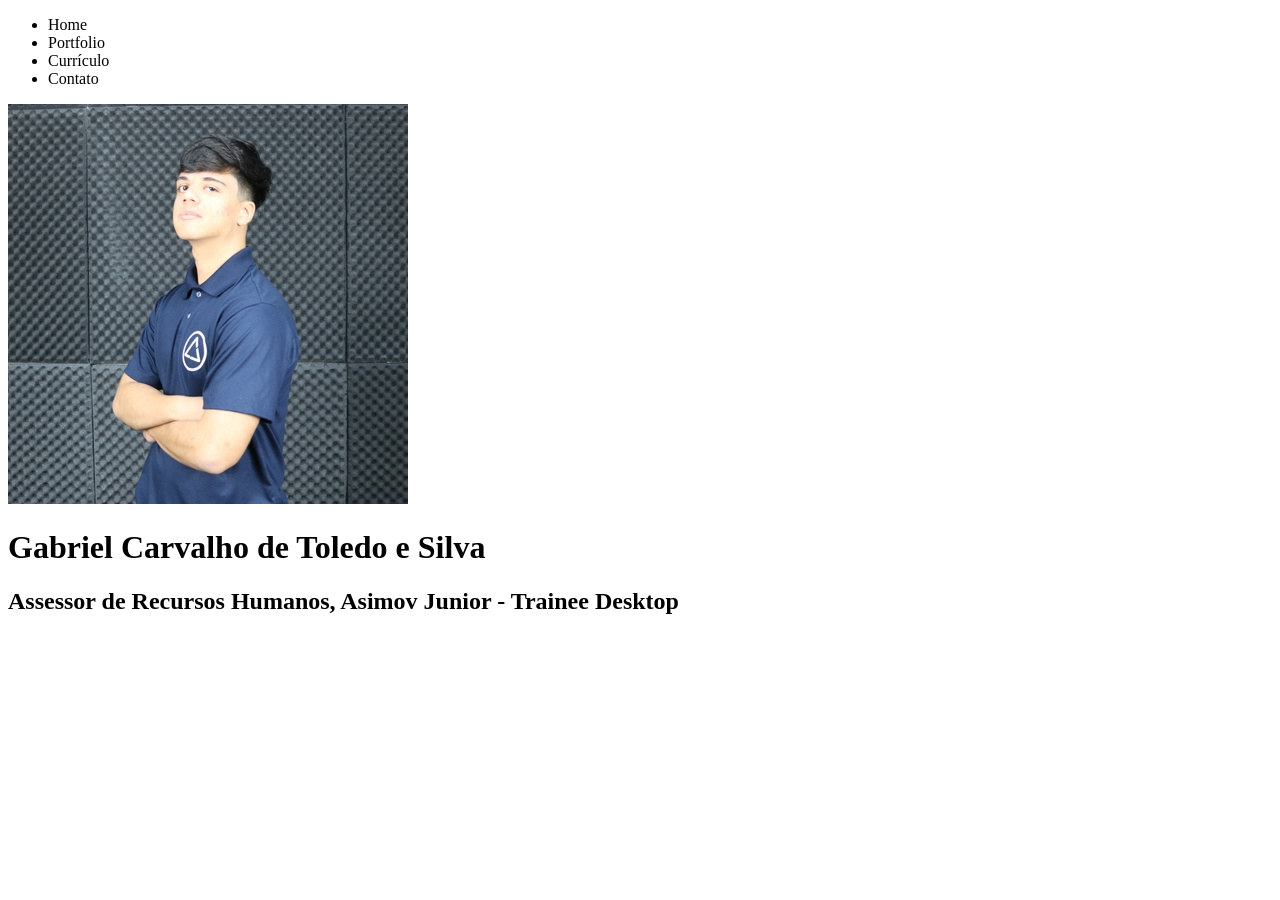
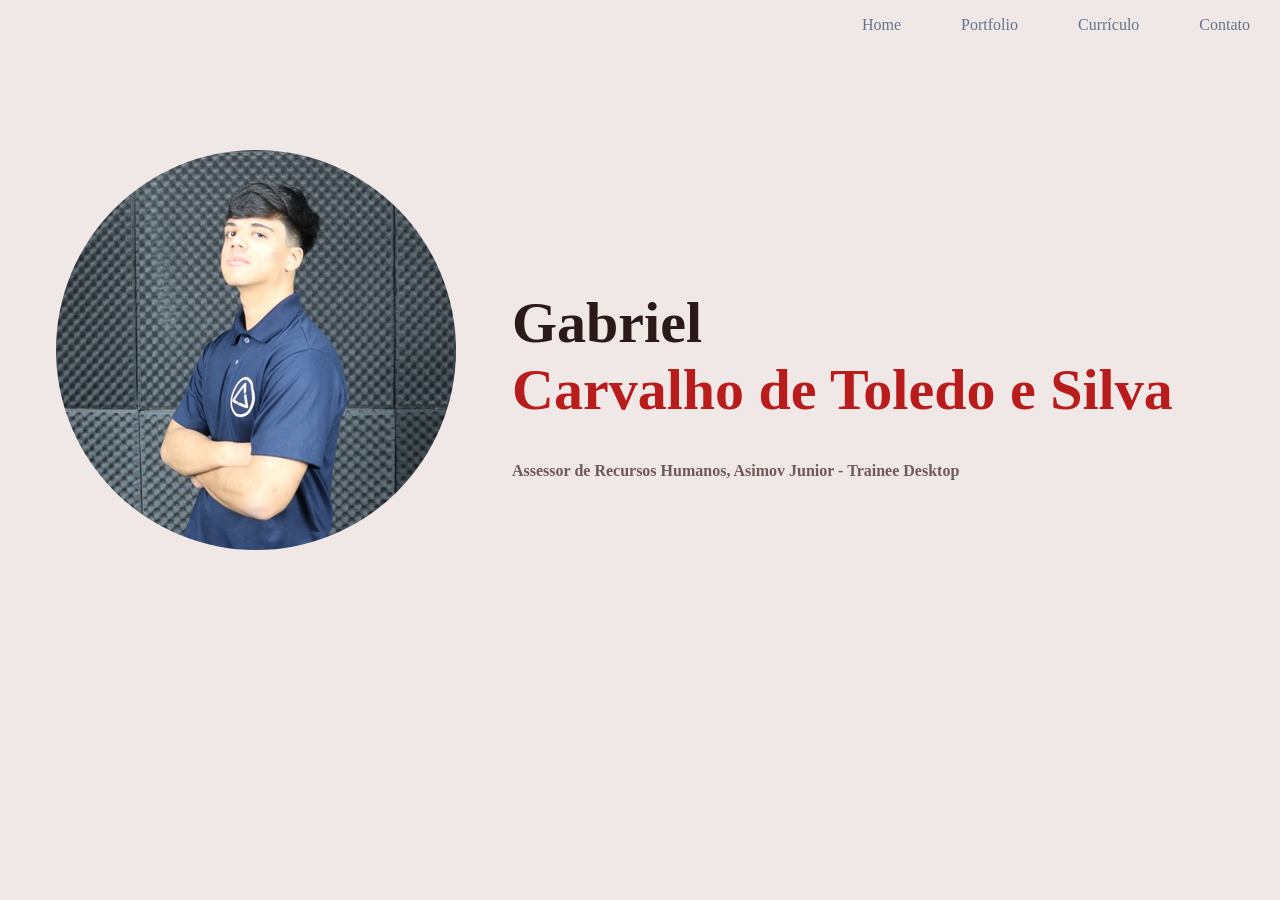
Before and after one commit to Theflashbiel/capacitacao-asimov-gabriel-carvalho, a plain HTML site: page semana-02-html-css/index.html in a window 1280 px wide. Before the commit the page ends 800 px from the top, so only its background shows below. Drawn offline with Linux system fonts and the light colour scheme.

Commit message:
feat: estruturação da seção inicial do portfólio e estilização do perfil

```diff
--- a/semana-02-html-css/css/styles.css
+++ b/semana-02-html-css/css/styles.css
@@ -0,0 +1,81 @@
+
+html,body {
+    margin: 0px;
+    padding: 0px;
+    font-size:0;
+}
+
+body{
+
+    background-color: #F0E8E6;
+
+}
+
+.navegacao {
+
+
+    background-color: #F0E8E6;
+    color: #64748b;
+    height: 50px;
+}
+
+.navegacao ul {
+    margin-top: 0;
+    list-style: none;
+    padding-left: 0;
+    text-align: right;
+    height: 50px;
+}
+.navegacao li{
+    display: inline-block;
+    padding-left: 30px;
+    padding-right: 30px;
+    line-height: 50px;
+    font-size: 16px;
+}
+.capa h1 {
+
+    color: #2a1a1a
+
+}
+.capa h1 spam{
+
+    color: #B91C1C;
+    display: block;
+}
+.capa h2 {
+
+    color: #6B5B5B;
+}
+.capa div {
+
+    display: inline-block;
+    height: 650px;
+}
+.texto-perfil {
+    vertical-align: top;
+    width: 60%;
+    margin-top: 200px;
+}
+
+.texto-perfil h1 {
+
+    font-size: 58px;
+}
+.texto-perfil h2 {
+
+    font-size: 16px;
+}
+
+.foto-perfil{
+
+    width: 40%;
+    text-align: center;
+    margin-top: 100px;
+}
+.foto-perfil img{
+    width: 400px;
+    height: auto;
+    border-radius: 400px;
+
+}
--- a/semana-02-html-css/index.html
+++ b/semana-02-html-css/index.html
@@ -9,7 +9,7 @@
     </head>
 
     <body>
-        <div>
+        <div class ="navegacao">
             <ul>
                 <li>Home</li>
                 <li>Portfolio</li>
@@ -18,10 +18,18 @@
             </ul>
 
         </div>
-        <div>
-            <img src="img/foto_Asimov.jpg" alt="Foto Gabriel Carvalho">
-            <h1>Gabriel Carvalho de Toledo e Silva</h1>
-            <h2>Assessor de Recursos Humanos, Asimov Junior - Trainee Desktop  </h2>
+        <div class="capa">
+
+            <div class ="foto-perfil">
+                <img src="img/foto_Asimov.jpg" alt="Foto Gabriel Carvalho">
+            </div>
+            <div class ="texto-perfil">
+                    <h1>Gabriel
+                    <spam>Carvalho de Toledo e Silva</spam>
+                    </h1>
+                    <h2>Assessor de Recursos Humanos, Asimov Junior - Trainee Desktop </h2>
+                </div>
+
         </div>
 
     </body>
```
